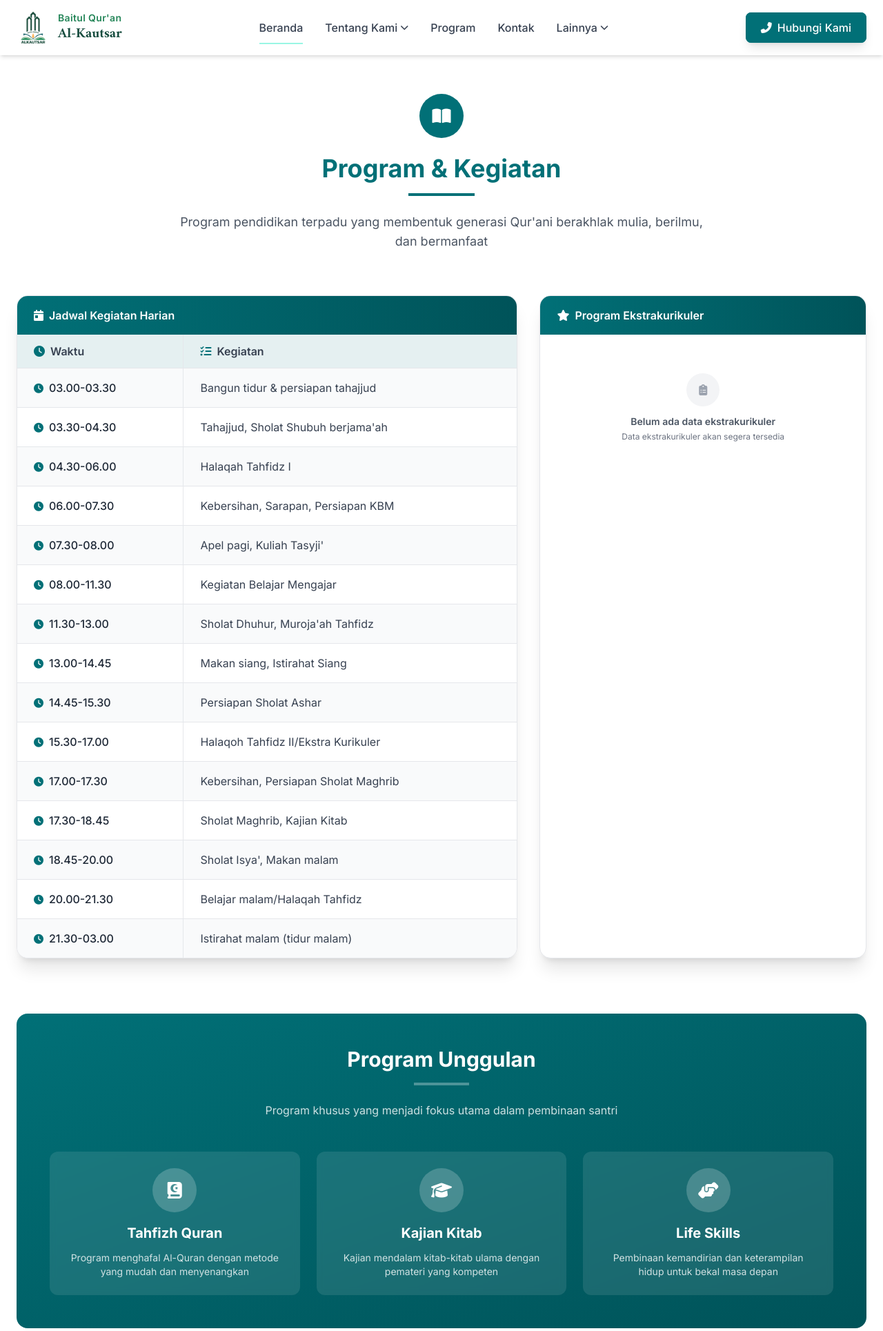
After one commit to Ikhsan-Aldi/LPBaitulQuranAlKautsar, a CodeIgniter 4 app: the page made by app/Views/lp/program.php in a window 1280 px wide. The commit adds this page. Shown: the top 1929 px of the page at 69% size. Run offline with PHP 8.4 and a stand-in for CodeIgniter, Linux system fonts and the light colour scheme; the template is opened without the code that fills it, so the values that code supplies are empty; some libraries are stand-ins or nearby versions.

Commit message:
revisi home dan program

```diff
--- a/app/Config/Routes.php
+++ b/app/Config/Routes.php
@@ -7,6 +7,7 @@ use CodeIgniter\Router\RouteCollection;
  */
 $routes->get('/', 'Home::index');
 $routes->get('tentang', 'Home::tentang');
+$routes->get('program', 'Home::program');
 $routes->get('profil', 'Home::profil');
 $routes->get('kontak', 'Home::kontak');
 $routes->get('lainnya', 'Home::lainnya');
--- a/app/Views/lp/layout.php
+++ b/app/Views/lp/layout.php
@@ -248,7 +248,7 @@
                                 </div>
                             </div>
                         </div>
-                        <a href="<?= base_url('profil') ?>" class="text-white hover:text-teal-200 font-medium transition-colors duration-300 relative py-2 nav-link <?= (current_url() == base_url('profil')) ? 'text-teal-200' : '' ?>">
+                        <a href="<?= base_url('program') ?>" class="text-white hover:text-teal-200 font-medium transition-colors duration-300 relative py-2 nav-link <?= (current_url() == base_url('profil')) ? 'text-teal-200' : '' ?>">
                             Program
                             <?php if (current_url() == base_url('profil')): ?>
                                 <span class="absolute -bottom-1 left-0 w-full h-0.5 bg-teal-200"></span>
--- /dev/null
+++ b/app/Views/lp/program.php
@@ -0,0 +1,250 @@
+<?= $this->extend('lp/layout') ?>
+
+<?= $this->section('content') ?>
+<div class="max-w-7xl mx-auto px-4 sm:px-6 py-12">
+    <!-- Header Section -->
+    <div class="text-center mb-16">
+        <div class="inline-flex items-center justify-center w-16 h-16 bg-[#017077] rounded-full mb-6">
+            <i class="fas fa-book-open text-white text-2xl"></i>
+        </div>
+        <h1 class="text-3xl md:text-4xl font-bold text-[#017077] mb-4">Program & Kegiatan</h1>
+        <div class="w-24 h-1 bg-[#017077] mx-auto mb-6"></div>
+        <p class="text-lg text-gray-600 max-w-3xl mx-auto">
+            Program pendidikan terpadu yang membentuk generasi Qur'ani berakhlak mulia, berilmu, dan bermanfaat
+        </p>
+    </div>
+
+    <!-- Jadwal dan Ekstrakurikuler Section -->
+    <div class="mb-20">
+        <div class="grid grid-cols-1 lg:grid-cols-5 gap-8">
+            <!-- Jadwal Harian - 60% -->
+            <div class="lg:col-span-3">
+                <div class="bg-white rounded-2xl shadow-xl border border-gray-200 overflow-hidden">
+                    <div class="bg-gradient-to-r from-[#017077] to-[#005359] px-6 py-4 text-white font-semibold">
+                        <i class="fas fa-calendar-day mr-2"></i>Jadwal Kegiatan Harian
+                    </div>
+
+                    <!-- Desktop Table -->
+                    <div class="hidden md:block">
+                        <div class="grid grid-cols-12 bg-[#017077]/10 text-gray-700 font-semibold border-b border-gray-200">
+                            <div class="col-span-4 px-6 py-3 border-r border-gray-200">
+                                <i class="fas fa-clock mr-2 text-[#017077]"></i>Waktu
+                            </div>
+                            <div class="col-span-8 px-6 py-3">
+                                <i class="fas fa-tasks mr-2 text-[#017077]"></i>Kegiatan
+                            </div>
+                        </div>
+
+                        <?php
+                        $jadwal = [
+                            ['03.00-03.30', 'Bangun tidur & persiapan tahajjud'],
+                            ['03.30-04.30', 'Tahajjud, Sholat Shubuh berjama\'ah'],
+                            ['04.30-06.00', 'Halaqah Tahfidz I'],
+                            ['06.00-07.30', 'Kebersihan, Sarapan, Persiapan KBM'],
+                            ['07.30-08.00', 'Apel pagi, Kuliah Tasyji\''],
+                            ['08.00-11.30', 'Kegiatan Belajar Mengajar'],
+                            ['11.30-13.00', 'Sholat Dhuhur, Muroja\'ah Tahfidz'],
+                            ['13.00-14.45', 'Makan siang, Istirahat Siang'],
+                            ['14.45-15.30', 'Persiapan Sholat Ashar'],
+                            ['15.30-17.00', 'Halaqoh Tahfidz II/Ekstra Kurikuler'],
+                            ['17.00-17.30', 'Kebersihan, Persiapan Sholat Maghrib'],
+                            ['17.30-18.45', 'Sholat Maghrib, Kajian Kitab'],
+                            ['18.45-20.00', 'Sholat Isya\', Makan malam'],
+                            ['20.00-21.30', 'Belajar malam/Halaqah Tahfidz'],
+                            ['21.30-03.00', 'Istirahat malam (tidur malam)']
+                        ];
+
+                        foreach ($jadwal as $index => $item):
+                            $bgClass = $index % 2 === 0 ? 'bg-gray-50' : 'bg-white';
+                        ?>
+                        <div class="grid grid-cols-12 <?= $bgClass ?> hover:bg-gray-100 transition-colors duration-200 border-b border-gray-200 last:border-b-0">
+                            <div class="col-span-4 px-6 py-4 border-r border-gray-200 font-medium text-gray-800">
+                                <i class="fas fa-clock text-[#017077] mr-2 text-sm"></i><?= $item[0] ?>
+                            </div>
+                            <div class="col-span-8 px-6 py-4 text-gray-700">
+                                <?= $item[1] ?>
+                            </div>
+                        </div>
+                        <?php endforeach; ?>
+                    </div>
+
+                    <!-- Mobile Cards -->
+                    <div class="md:hidden">
+                        <?php foreach ($jadwal as $index => $item): ?>
+                        <div class="border-b border-gray-200 last:border-b-0">
+                            <div class="p-4 hover:bg-gray-50 transition-colors duration-200">
+                                <div class="flex items-start space-x-3">
+                                    <div class="flex-shrink-0 w-12 h-12 bg-[#017077] rounded-lg flex items-center justify-center">
+                                        <i class="fas fa-clock text-white text-sm"></i>
+                                    </div>
+                                    <div class="flex-1">
+                                        <div class="font-semibold text-[#017077] mb-1 text-sm"><?= $item[0] ?></div>
+                                        <p class="text-gray-700 text-xs"><?= $item[1] ?></p>
+                                    </div>
+                                </div>
+                            </div>
+                        </div>
+                        <?php endforeach; ?>
+                    </div>
+                </div>
+            </div>
+
+            <!-- Ekstrakurikuler - 40% -->
+            <div class="lg:col-span-2">
+                <div class="bg-white rounded-2xl shadow-xl border border-gray-200 overflow-hidden h-full">
+                    <div class="bg-gradient-to-r from-[#017077] to-[#005359] px-6 py-4 text-white font-semibold">
+                        <i class="fas fa-star mr-2"></i>Program Ekstrakurikuler
+                    </div>
+
+                    <div class="p-6">
+                        <?php if (!empty($ekstrakurikuler)): ?>
+                            <div class="space-y-4 max-h-[600px] overflow-y-auto">
+                                <?php foreach ($ekstrakurikuler as $ekstra): ?>
+                                <div class="group bg-gray-50 rounded-lg p-4 hover:bg-[#017077]/5 transition-all duration-300 border border-gray-200 hover:border-[#017077]/30">
+                                    <div class="flex items-center mb-2">
+                                        <div class="bg-[#017077] w-8 h-8 rounded-lg flex items-center justify-center mr-3">
+                                            <i class="fas fa-star text-white text-sm"></i>
+                                        </div>
+                                        <h3 class="font-bold text-[#017077] text-lg"><?= $ekstra['nama_ekstrakurikuler'] ?></h3>
+                                    </div>
+
+                                    <?php if (!empty($ekstra['jadwal'])): ?>
+                                    <div class="flex items-center text-sm text-gray-600 mt-2">
+                                        <i class="fas fa-calendar-alt text-[#017077] mr-2 text-xs"></i>
+                                        <span class="text-xs"><?= $ekstra['jadwal'] ?></span>
+                                    </div>
+                                    <?php endif; ?>
+                                </div>
+                                <?php endforeach; ?>
+                            </div>
+                        <?php else: ?>
+                            <div class="text-center py-8">
+                                <div class="inline-flex items-center justify-center w-12 h-12 bg-gray-100 rounded-full mb-3">
+                                    <i class="fas fa-clipboard-list text-gray-400"></i>
+                                </div>
+                                <h3 class="text-sm font-semibold text-gray-600 mb-1">Belum ada data ekstrakurikuler</h3>
+                                <p class="text-gray-500 text-xs">Data ekstrakurikuler akan segera tersedia</p>
+                            </div>
+                        <?php endif; ?>
+                    </div>
+                </div>
+            </div>
+        </div>
+    </div>
+
+    <!-- Program Unggulan Section -->
+    <div class="bg-gradient-to-br from-[#017077] to-[#005359] rounded-2xl p-8 md:p-12 text-white mb-20">
+        <div class="text-center mb-12">
+            <h2 class="text-2xl md:text-3xl font-bold mb-4">Program Unggulan</h2>
+            <div class="w-20 h-1 bg-white/30 mx-auto mb-6"></div>
+            <p class="text-white/80 max-w-2xl mx-auto">
+                Program khusus yang menjadi fokus utama dalam pembinaan santri
+            </p>
+        </div>
+
+        <div class="grid grid-cols-1 md:grid-cols-3 gap-6">
+            <div class="bg-white/10 backdrop-blur-sm rounded-xl p-6 text-center hover:bg-white/20 transition-all duration-300">
+                <div class="bg-white/20 w-16 h-16 rounded-full flex items-center justify-center mx-auto mb-4">
+                    <i class="fas fa-quran text-white text-2xl"></i>
+                </div>
+                <h3 class="text-xl font-bold mb-3">Tahfizh Quran</h3>
+                <p class="text-white/80 text-sm">
+                    Program menghafal Al-Quran dengan metode yang mudah dan menyenangkan
+                </p>
+            </div>
+
+            <div class="bg-white/10 backdrop-blur-sm rounded-xl p-6 text-center hover:bg-white/20 transition-all duration-300">
+                <div class="bg-white/20 w-16 h-16 rounded-full flex items-center justify-center mx-auto mb-4">
+                    <i class="fas fa-graduation-cap text-white text-2xl"></i>
+                </div>
+                <h3 class="text-xl font-bold mb-3">Kajian Kitab</h3>
+                <p class="text-white/80 text-sm">
+                    Kajian mendalam kitab-kitab ulama dengan pemateri yang kompeten
+                </p>
+            </div>
+
+            <div class="bg-white/10 backdrop-blur-sm rounded-xl p-6 text-center hover:bg-white/20 transition-all duration-300">
+                <div class="bg-white/20 w-16 h-16 rounded-full flex items-center justify-center mx-auto mb-4">
+                    <i class="fas fa-hands-helping text-white text-2xl"></i>
+                </div>
+                <h3 class="text-xl font-bold mb-3">Life Skills</h3>
+                <p class="text-white/80 text-sm">
+                    Pembinaan kemandirian dan keterampilan hidup untuk bekal masa depan
+                </p>
+            </div>
+        </div>
+    </div>
+
+    <!-- CTA Section -->
+    <div class="text-center">
+        <h2 class="text-2xl md:text-3xl font-bold text-[#017077] mb-4">Tertarik Bergabung?</h2>
+        <p class="text-gray-600 mb-8 max-w-2xl mx-auto">
+            Mari bergabung dengan keluarga besar Baitul Quran Al-Kautsar dan rasakan pengalaman pendidikan Islami yang menyenangkan
+        </p>
+        <div class="flex flex-col sm:flex-row justify-center space-y-4 sm:space-y-0 sm:space-x-4">
+            <a href="<?= base_url('kontak') ?>" class="bg-[#017077] text-white font-bold px-8 py-3 rounded-lg hover:bg-[#005359] transition-colors duration-300 shadow-lg hover:shadow-xl inline-flex items-center justify-center">
+                <i class="fas fa-user-plus mr-2"></i>Daftar Sekarang
+            </a>
+            <a href="<?= base_url('tentang') ?>" class="border-2 border-[#017077] text-[#017077] font-bold px-8 py-3 rounded-lg hover:bg-[#017077] hover:text-white transition-colors duration-300 inline-flex items-center justify-center">
+                <i class="fas fa-info-circle mr-2"></i>Info Lengkap
+            </a>
+        </div>
+    </div>
+</div>
+
+<style>
+    .jadwal-row:hover {
+        background-color: #f8fafc;
+        transform: translateX(4px);
+        transition: all 0.3s ease;
+    }
+
+    /* Custom scrollbar untuk ekstrakurikuler */
+    .max-h-\[600px\]::-webkit-scrollbar {
+        width: 6px;
+    }
+
+    .max-h-\[600px\]::-webkit-scrollbar-track {
+        background: #f1f1f1;
+        border-radius: 3px;
+    }
+
+    .max-h-\[600px\]::-webkit-scrollbar-thumb {
+        background: #017077;
+        border-radius: 3px;
+    }
+
+    .max-h-\[600px\]::-webkit-scrollbar-thumb:hover {
+        background: #005359;
+    }
+</style>
+
+<script>
+document.addEventListener('DOMContentLoaded', function() {
+    // Animasi untuk rows jadwal
+    const jadwalRows = document.querySelectorAll('.bg-gray-50, .bg-white');
+    jadwalRows.forEach((row, index) => {
+        row.style.opacity = '0';
+        row.style.transform = 'translateY(20px)';
+
+        setTimeout(() => {
+            row.style.transition = 'all 0.5s ease';
+            row.style.opacity = '1';
+            row.style.transform = 'translateY(0)';
+        }, index * 100);
+    });
+
+    // Hover effect untuk cards ekstrakurikuler
+    const ekstraCards = document.querySelectorAll('.group');
+    ekstraCards.forEach(card => {
+        card.addEventListener('mouseenter', function() {
+            this.style.transform = 'translateY(-2px)';
+        });
+
+        card.addEventListener('mouseleave', function() {
+            this.style.transform = 'translateY(0)';
+        });
+    });
+});
+</script>
+<?= $this->endSection() ?>
```
Also changed, not shown: app/Controllers/Home.php (+11 -29 lines), lpbaitulquranalkautsar.sql (+6 -6 lines).
